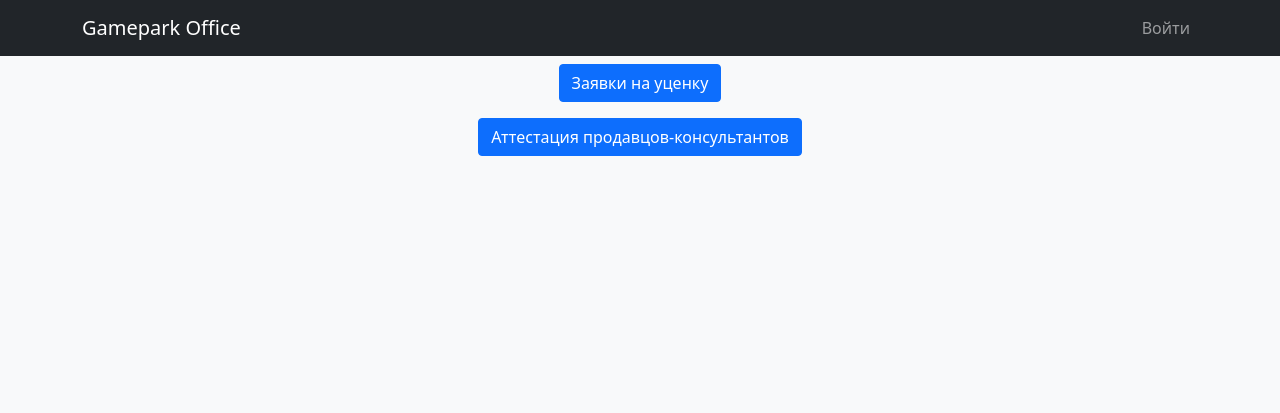
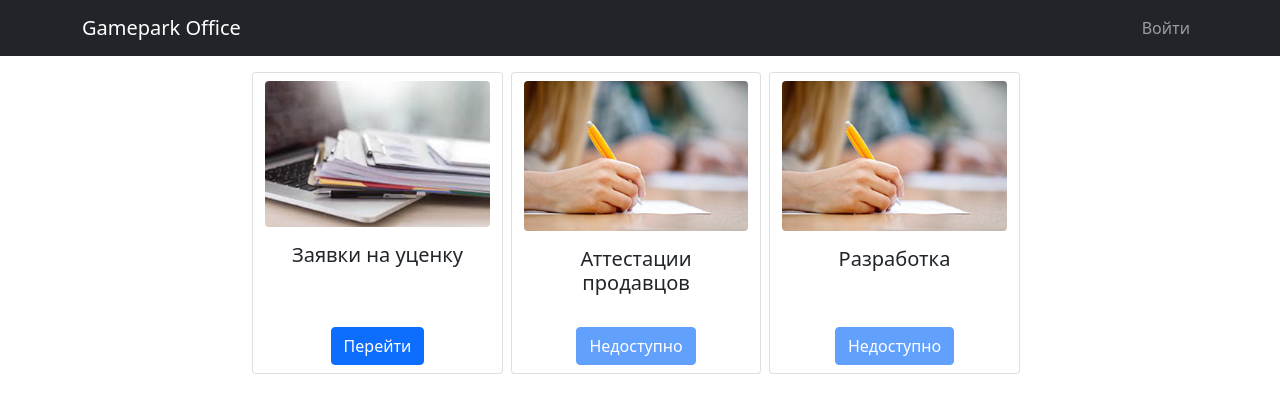
Before and after one commit to AlexeyVorozhcov/ZNU, a Django app: page / in a window 1280 px wide. Shown: the top 413 px of the page. Run offline with Django 3.2, Linux system fonts and the light colour scheme; some libraries are stand-ins or nearby versions.

Commit message:
made_new_main_page

```diff
--- a/main_page/templates/main_page/base.html
+++ b/main_page/templates/main_page/base.html
@@ -4,7 +4,7 @@
 <html lang="en">
 <head>
     <meta charset="utf-8">
-    <meta name="viewport" content="width=device-width, initial-scale=1, shrink-to-fit=no">
+    <meta name="viewport" content="width=device-width, initial-scale=1">
     <meta name="description" content="">
     <meta name="author" content="">
     <title> {{ title }}</title>
@@ -15,29 +15,48 @@
     {% block css %}{% endblock css %}
 
 </head>
-<body class="bg-light">
+
+<body>
 <!-- Navigation -->
-<nav class="navbar navbar-expand-lg navbar-dark bg-dark fixed-top">
-    <div class="container justify-content-start">
-        <a class="navbar-brand" href="{% url 'main_page:index' %}">Gamepark Office</a>
+<nav class="navbar navbar-expand-lg navbar-dark bg-dark">
+    <div class="container">
+        <a class="navbar-brand "
+           href="{% url 'main_page:index' %}">
+           Gamepark Office
+        </a>
         {% block name_app %}{% endblock name_app %}
-        {% comment %} <button class="navbar-toggler" type="button" data-toggle="collapse" data-target="#navbarSupportedContent" aria-controls="navbarSupportedContent" aria-expanded="false" aria-label="Toggle navigation">
-            <span class="navbar-toggler-icon"></span>
-        </button> {% endcomment %}
-        {% comment %} Кнопка, которая появляется при уменьшении экрана - не работает {% endcomment %}
-        <div class="collapse navbar-collapse justify-content-end" id="navbarSupportedContent">
-            <div class="navbar-nav">
+
+        <button class="navbar-toggler me-auto "
+                type="button"
+                data-bs-toggle="collapse"
+                data-bs-target="#navbarContent"
+                aria-controls="navbarContent"
+                aria-expanded="false">
+                <span class="navbar-toggler-icon"></span>
+        </button>
+
+        <div class="collapse navbar-collapse flex-grow-0" id="navbarContent">
+            <ul class="navbar-nav">
                 {% if user.is_authenticated %}
+                <li class="nav-item">
                     <a class="nav-link" href="{% url 'users:profile' %}">{{user.username }} <i class="fas fa-user-circle"></i></a>
+                </li>
                     {% if user.shop %}
-                        <a class="nav-link" href="{% url 'users:profile' %}">{{user.shop }} <i class="fa fa-map-marker" aria-hidden="true"></i></a>
+                        <li class="nav-item">
+                            <a class="nav-link" href="{% url 'users:profile' %}">{{user.shop }} <i class="fa fa-map-marker" aria-hidden="true"></i></a>
+                        </li>
                     {% endif %}
-                    <a class="nav-link" href="{% url 'users:logout' %}">Выйти <i class="fas fa-sign-out-alt"></i></a>
+                    <li class="nav-item">
+                        <a class="nav-link" href="{% url 'users:logout' %}">Выйти <i class="fas fa-sign-out-alt"></i></a>
+                    </li>
                 {% else %}
-                    <a class="nav-link" href="{% url 'users:login' %}">Войти <i class="fas fa-sign-in-alt"></i></a>
+                    <li class="nav-item">
+                        <a class="nav-link" href="{% url 'users:login' %}">Войти <i class="fas fa-sign-in-alt"></i></a>
+                    </li>
                 {% endif %}
-            </div>
+            </ul>
         </div>
+
     </div>
 </nav>
 
--- a/main_page/templates/main_page/index.html
+++ b/main_page/templates/main_page/index.html
@@ -2,20 +2,74 @@
 {% load  static %}
 
 {% block css %}
-    <link href= {% static 'styles.css' %} rel="stylesheet">
+
 {% endblock css %}
 
 
 
 {% block content %}
-    <div class="row  text-center my-2">
-        <div class="d-grid gap-3">
-            <div class="col-12">
-                <a href="{% url 'zayavki:page_view' %}" class="btn btn-primary">Заявки на уценку</a>
-            </div>
-            <div class="col-12">
-                <a href="{% url 'zayavki:page_view' %}" class="btn btn-primary">Аттестация продавцов-консультантов</a>
-            </div>
+
+<div class="card-deck d-flex justify-content-center mt-3">
+  <div class="row text-center justify-content-center">
+  <div class="card col-sm-12 col-md-6 col-lg-3 me-2 mb-2">
+    <img class="card-img-top img-fluid rounded mt-2" src="{% static 'title01.jpg' %}" alt="Card image cap">
+    <div class="card-body">
+      <h5 class="card-title">Заявки на уценку</h5>
+     </div>
+    <div class="card-footer bg-white border-0">
+        <a href="{% url 'zayavki:page_view' %}" class="btn btn-primary ">Перейти</a>
+    </div>
+  </div>
+  <div class="card col-sm-12 col-md-6 col-lg-3 me-2 mb-2">
+    <img class="card-img-top img-fluid rounded mt-2" src="{% static 'title02.jpg' %}" alt="Card image cap">
+    <div class="card-body">
+      <h5 class="card-title">Аттестации продавцов</h5>
+    </div>
+    <div class="card-footer bg-white border-0">
+        <a href="#" class="btn btn-primary disabled">Недоступно</a>
+    </div>
+  </div>
+  <div class="card col-sm-12 col-md-6 col-lg-3 me-2 mb-2">
+    <img class="card-img-top img-fluid rounded mt-2" src="{% static 'title02.jpg' %}" alt="Card image cap">
+    <div class="card-body">
+      <h5 class="card-title">Разработка</h5>
+    </div>
+    <div class="card-footer bg-white border-0">
+        <a href="#" class="btn btn-primary disabled">Недоступно</a>
+    </div>
+    </div>
+  </div>
+</div>
+
+
+<!--
+<div class="card-deck justify-content-center">
+
+
+    <div class="card col-4 text-center">
+      <div class="card-body">
+        <img class="card-img-top img-fluid rounded" src={% static 'title01.jpg' %} alt="Card image cap">
+        <h5 class="card-title">Заявки на уценку</h5>
+        <a href="{% url 'zayavki:page_view' %}" class="btn btn-primary">Перейти</a>
+        <div class="card-footer">
+            <small class="text-muted">Last updated 3 mins ago</small>
         </div>
+      </div>
+
+  </div>
+
+    <div class="card col-4 text-center">
+      <div class="card-body ">
+        <img class="card-img-top img-fluid rounded" src={% static 'title02.jpg' %} alt="Card image cap">
+        <h5 class="card-title">Аттестация продавцов-консультантов</h5>
+        <a href="#" class="btn btn-primary">Перейти</a>
+        <div class="card-footer">
+            <small class="text-muted">Last updated 3 mins ago</small>
+        </div>
+      </div>
     </div>
-{% endblock content %}
+
+
+</div>
+
+{% endblock content %} -->
--- a/static/styles.css
+++ b/static/styles.css
@@ -1,9 +1,9 @@
 @import url('https://fonts.googleapis.com/css2?family=Roboto&display=swap');
 
-body {
+/* body {
     display: flex;
     padding-top: 56px;
-}
+} */
 
 .select_filter {
     display:flex;
--- a/zayavki/templates/zayavki/add_zayavka.html
+++ b/zayavki/templates/zayavki/add_zayavka.html
@@ -2,7 +2,7 @@
 {% load  static %}
 
 {% block name_app %}
-    <a class="navbar-brand" href="{% url 'zayavki:page_view' %}"> > Заявки на уценку > {{ name_page }} </a>
+    <a class="navbar-brand flex-grow-1" href="{% url 'zayavki:page_view' %}"> > Заявки на уценку > {{ name_page }} </a>
 {% endblock name_app %}
 
 
--- a/zayavki/templates/zayavki/page_view.html
+++ b/zayavki/templates/zayavki/page_view.html
@@ -7,7 +7,7 @@
 
 
 {% block name_app %}
-    <a class="navbar-brand" href="{% url 'zayavki:page_view' %}"> > Заявки на уценку</a>
+    <a class="navbar-brand flex-grow-1" href="{% url 'zayavki:page_view' %}"> > Заявки на уценку</a>
 {% endblock name_app %}
 
 
@@ -36,9 +36,9 @@
 
         {% comment %} ТАБЛИЦА ЗАЯВОК {% endcomment %}
         <div class="table-responsive">
-        <table class="table table-hover table-bordered table-sm my_table">
+        <table class="table table-hover table-bordered table-sm my_table  ">
             <thead>
-                <tr>
+                <tr class="">
                     <th class="col-1">Дата</th>
                     <th class="col-1">Номер заявки</th>
                     <th class="col-1">Магазин</th>
--- a/zayavki/views.py
+++ b/zayavki/views.py
@@ -7,7 +7,7 @@
 from django.urls import reverse
 
 
-KOL_RECORDS_ON_PAGE = 30
+KOL_RECORDS_ON_PAGE = 10
 DICT_OF_FILTERS = {
             "Все активные": "all",
             "Ждут рассмотрения": "resh",
```
Also changed, not shown: db.sqlite3, static/images.jpeg (added), static/title01.jpg (added), static/title01.png (added), static/title02.jpg (added).
